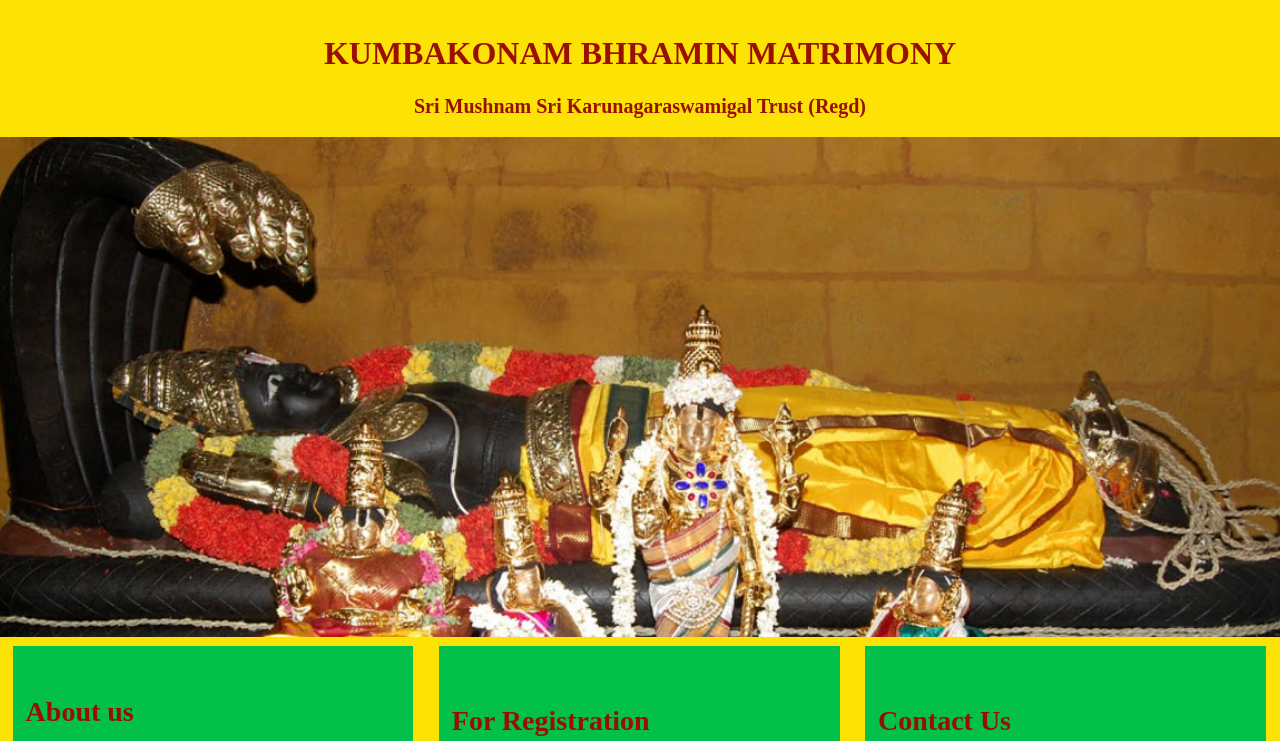
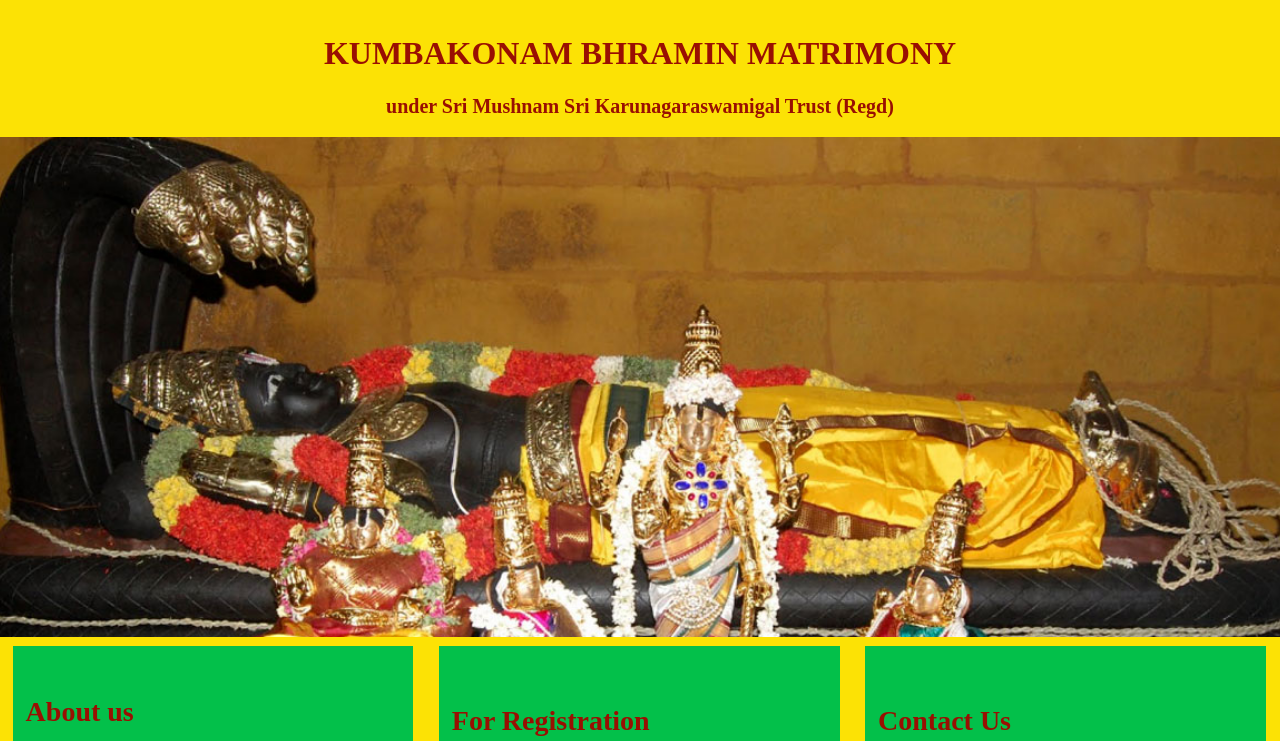
Before and after one commit to kumbakonambhraminmatrimony/kumbakonambhraminmatrimony.github.io, a plain HTML site: page index.html in a window 1280 px wide. Shown: the part 59-800 px from the top of the page. Drawn offline with Linux system fonts and the light colour scheme.

Commit message:
Update index.html

```diff
--- a/index.html
+++ b/index.html
@@ -149,7 +149,7 @@
 	<header>
 		<img src="5.png">
 		<h1>Kumbakonam Bhramin Matrimony</h1>
-		<h2>Sri Mushnam Sri Karunagaraswamigal Trust (Regd) </h2>
+		<h2>under Sri Mushnam Sri Karunagaraswamigal Trust (Regd) </h2>
 
 
 	</header>
```
